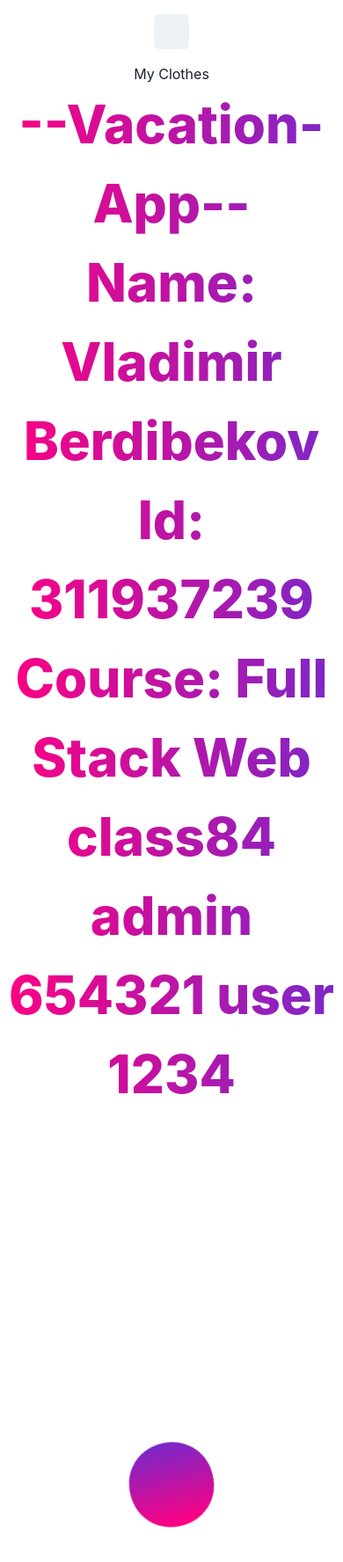
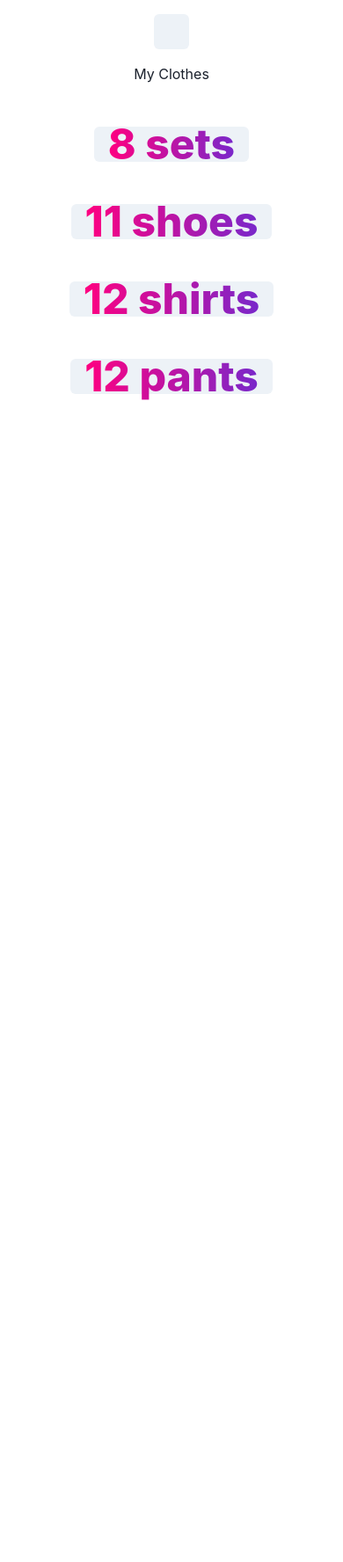
Before and after one commit to vovaberdi/clothesAppMission, a React (Create React App) app: page / in a window 390 px wide. Shown: the top 1776 px of the page at 88% size. After the commit the page ends 844 px from the top, so only its background shows below. Built offline with nearby package versions, Linux system fonts and the light colour scheme.

Commit message:
build toggleBtn mobile

```diff
--- a/src/Components/Pages/Home/Home.tsx
+++ b/src/Components/Pages/Home/Home.tsx
@@ -1,4 +1,4 @@
-import { Text, Box, Container, keyframes } from '@chakra-ui/react';
+import { Text, Box, Container, keyframes, Button } from '@chakra-ui/react';
 import { motion } from 'framer-motion';
 
 import "./Home.css";
@@ -19,27 +19,30 @@ function Home(): JSX.Element {
 
     return (
         <div className="Home">
-          <Text bgGradient='linear(to-l, #7928CA, #FF0080)' bgClip='text' fontSize='6xl' fontWeight='extrabold'>
-            --Vacation-App--<br />
-            Name: Vladimir Berdibekov<br />
-            Id: 311937239<br />
-            Course: Full Stack Web class84<br />
-            admin 654321
-            user 1234
-          </Text>
-          <Container h="100vh" display="flex" alignItems="center" justifyContent="center">
-      <Box
-        as={motion.div}
-        animation={animation}
-        // not work: transition={{ ... }}
-        padding="2"
-        // @ts-ignore - "Does not exist" Type Error against Motion
-        bgGradient="linear(to-l, #7928CA, #FF0080)"
-        width="12"
-        height="12"
-        display="flex"
-      />
-    </Container>
+             <Container   alignItems="center" justifyContent="center">
+             <Button  mt={12} onClick={()=>alert("8 sets")}>
+             <Text bgGradient='linear(to-l, #7928CA, #FF0080)' bgClip='text' fontSize='5xl' fontWeight='extrabold'>
+               8 sets
+            </Text>
+            </Button>
+            <Button mt={12} onClick={()=>alert("8 sets")}>
+             <Text bgGradient='linear(to-l, #7928CA, #FF0080)' bgClip='text' fontSize='5xl' fontWeight='extrabold'>
+               11 shoes
+            </Text>
+            </Button>
+            <Button mt={12} onClick={()=>alert("8 sets")}>
+             <Text bgGradient='linear(to-l, #7928CA, #FF0080)' bgClip='text' fontSize='5xl' fontWeight='extrabold'>
+               12 shirts
+            </Text>
+            </Button>
+            <Button mt={12} onClick={()=>alert("8 sets")}>
+             <Text bgGradient='linear(to-l, #7928CA, #FF0080)' bgClip='text' fontSize='5xl' fontWeight='extrabold'>
+               12 pants
+            </Text>
+            </Button>
+
+
+            </Container>
         </div>
     );
 }
```
